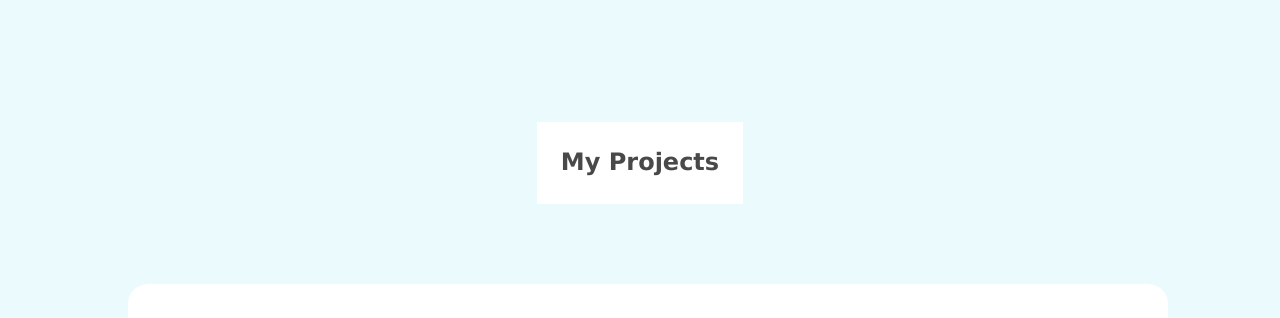
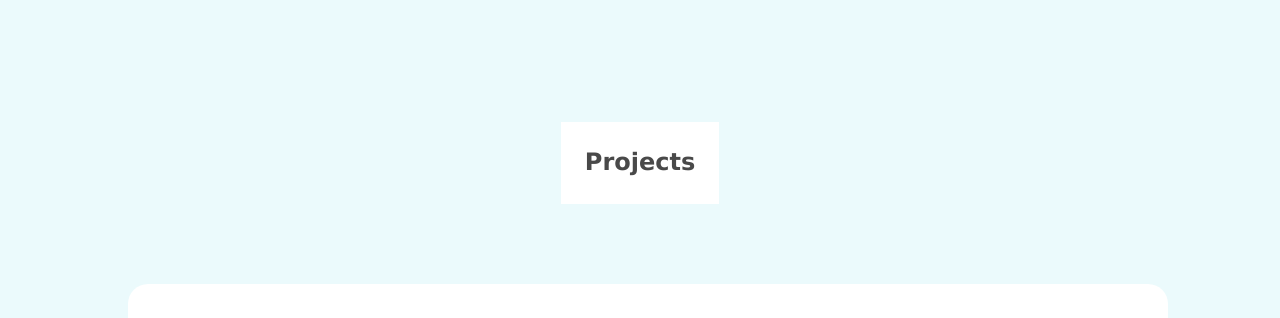
Before and after one commit to emebot/emebot.github.io, a plain HTML site: page index.html in a window 1280 px wide. Shown: the part 960-1278 px from the top of the page. Drawn offline with Linux system fonts and the light colour scheme.

Commit message:
Update index.html

```diff
--- a/index.html
+++ b/index.html
@@ -71,7 +71,7 @@
 
   <div class="projects-container">
       <div class="projects-header-container">
-          <h1 class="projects-header">My Projects</h1>
+          <h1 class="projects-header">Projects</h1>
       </div>
     <div class="project">
       <div class="project-header">
```
